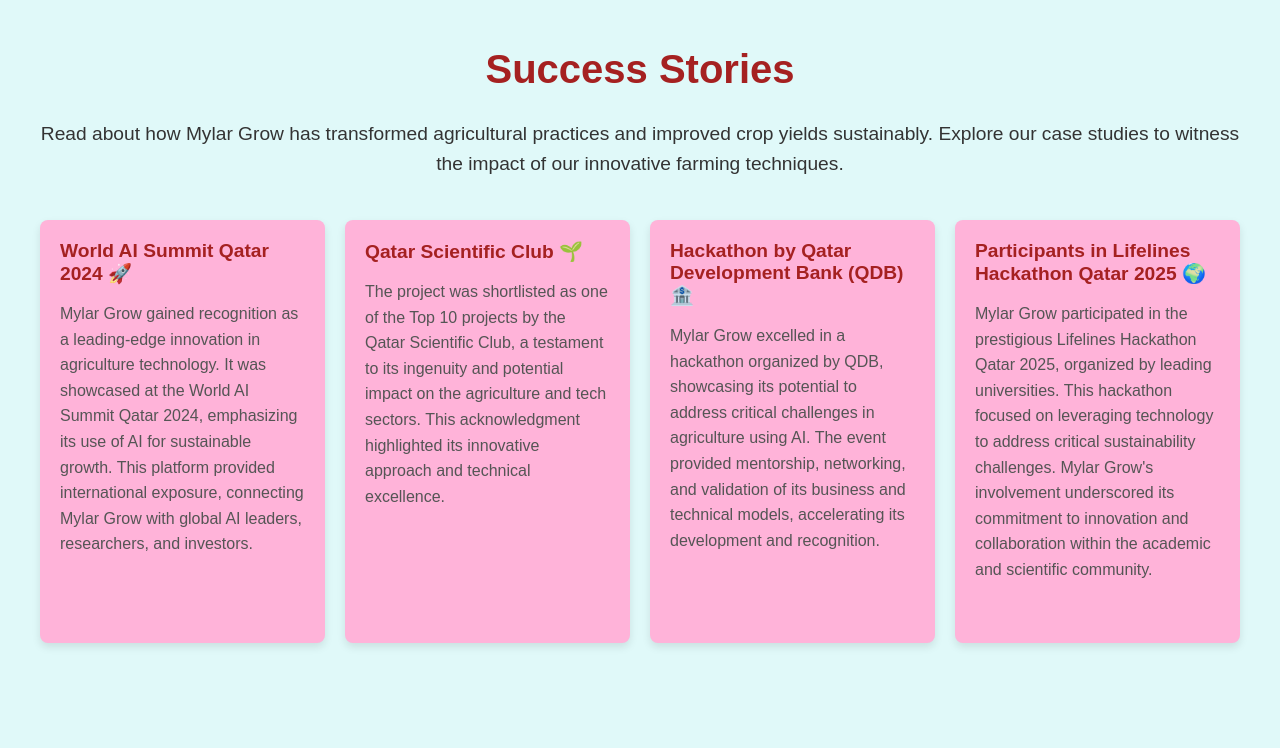
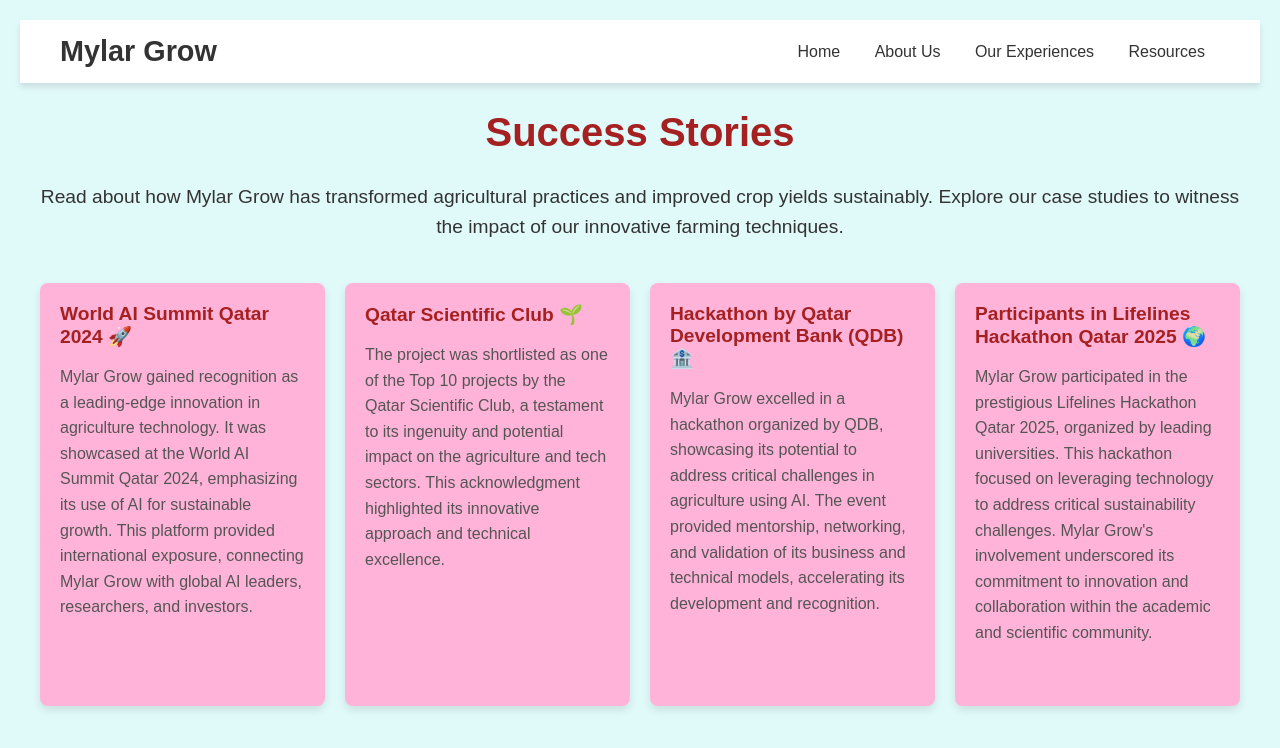
Before and after one commit to MylarGrow2022/Mylar-Grow, a plain HTML site: page experiences.html in a window 1280 px wide. Drawn offline with Linux system fonts and the light colour scheme.

Commit message:
Update experiences.html

```diff
--- a/experiences.html
+++ b/experiences.html
@@ -62,6 +62,31 @@
         .card:hover {
             transform: translateY(-10px);
         }
+        header {
+            display: flex;
+            justify-content: space-between;
+            align-items: center;
+            padding: 15px 40px;
+            background-color: #fff;
+            box-shadow: 0 4px 6px rgba(0, 0, 0, 0.1);
+        }
+
+        header h1 {
+            font-size: 1.8em;
+            color: #333;
+            margin: 0;
+        }
+        nav a {
+            margin: 0 15px;
+            text-decoration: none;
+            font-size: 1em;
+            color: #333;
+            transition: color 0.3s;
+        }
+
+        nav a:hover {
+            color: #4CAF50;
+        }
 
 
     </style>
@@ -69,6 +94,16 @@
 
 
 <body>
+    <header>
+        <h1>Mylar Grow</h1>
+        <nav>
+
+            <a href="index.html">Home</a>
+            <a href="about.html">About Us</a>
+            <a href="experiences.html">Our Experiences</a>
+            <a href="resources.html">Resources</a>
+        </nav>
+    </header>
     <div class="section">
         <h1>Success Stories</h1>
         <p>Read about how Mylar Grow has transformed agricultural practices and improved crop yields sustainably. Explore our case studies to witness the impact of our innovative farming techniques.</p>
```
